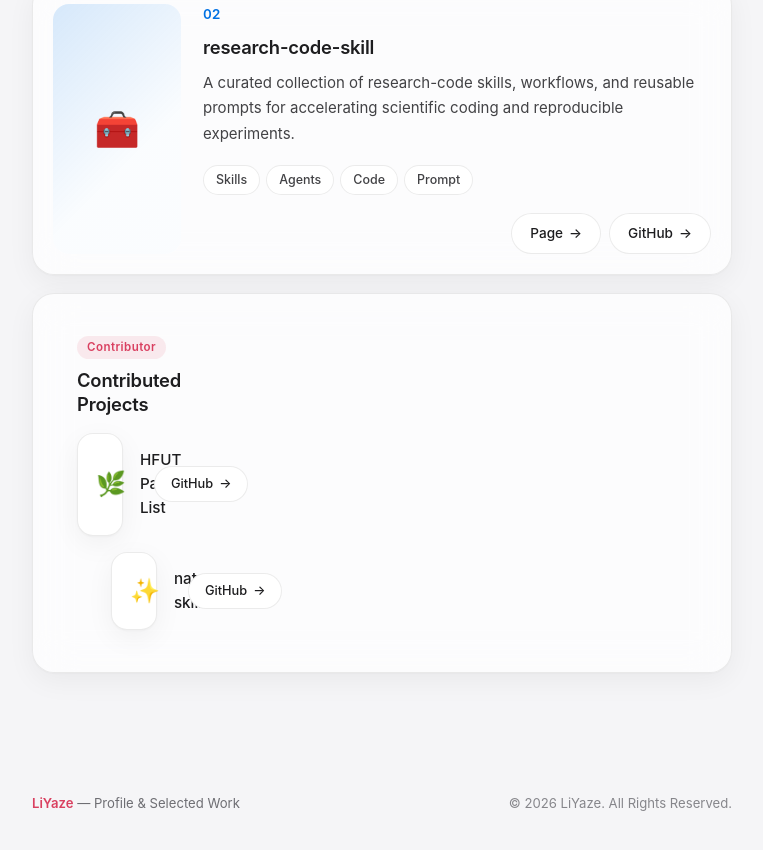
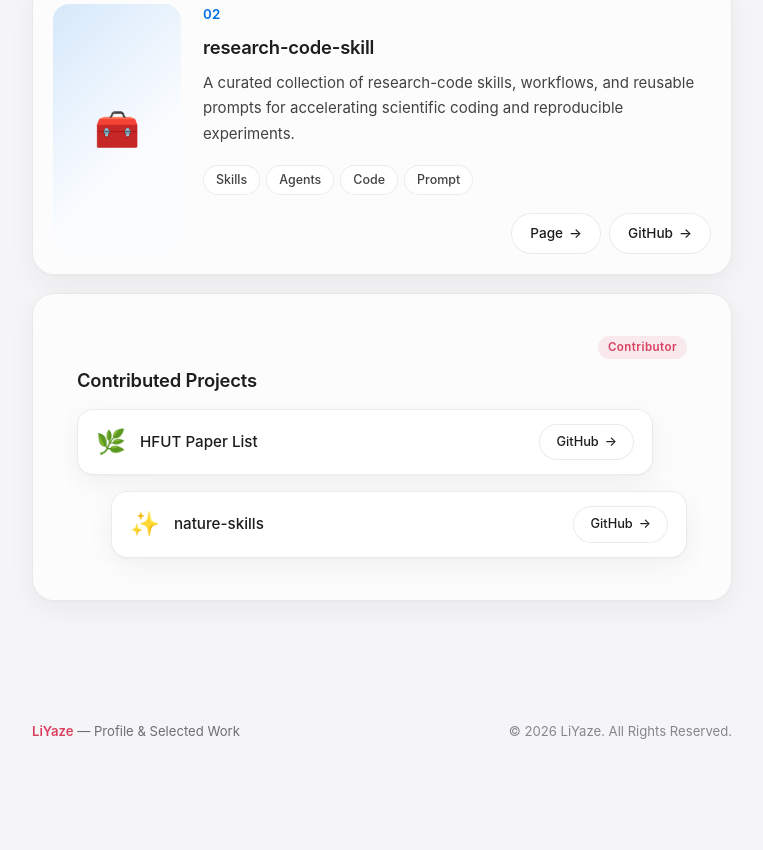
Before and after one commit to SaltGardenia/SaltGardenia.github.io, a React (Vite) app in the folder vue-app/: page /#/ in a window 1280 px wide. Shown: the part 1753-2603 px from the top of the page, without its empty margins (466-1229 px from the left). After the commit the page ends 2551 px from the top, so only its background shows below. Built offline with nearby package versions, Linux system fonts and the light colour scheme.

Commit message:
Fix contrib card overlap by spanning body across full grid

```diff
--- a/vue-app/src/styles/main.css
+++ b/vue-app/src/styles/main.css
@@ -811,6 +811,7 @@ img {
 
 /* 贡献项目：每个项目独立小卡片，错位排布 */
 .contrib-card .project-body {
+  grid-column: 1 / -1;
   padding: 22px 24px;
 }
 
```
